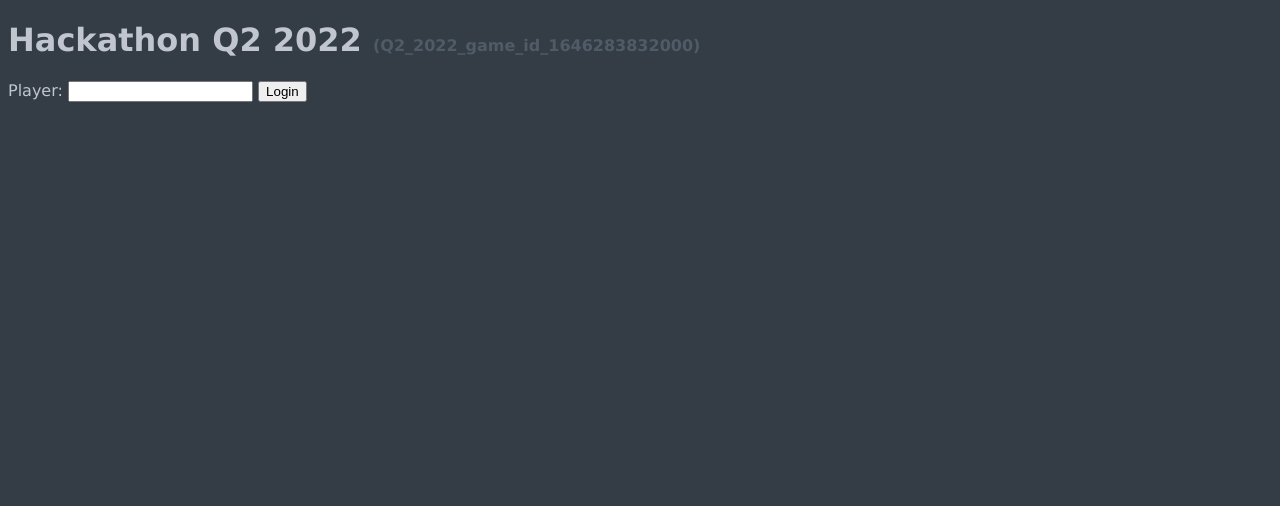
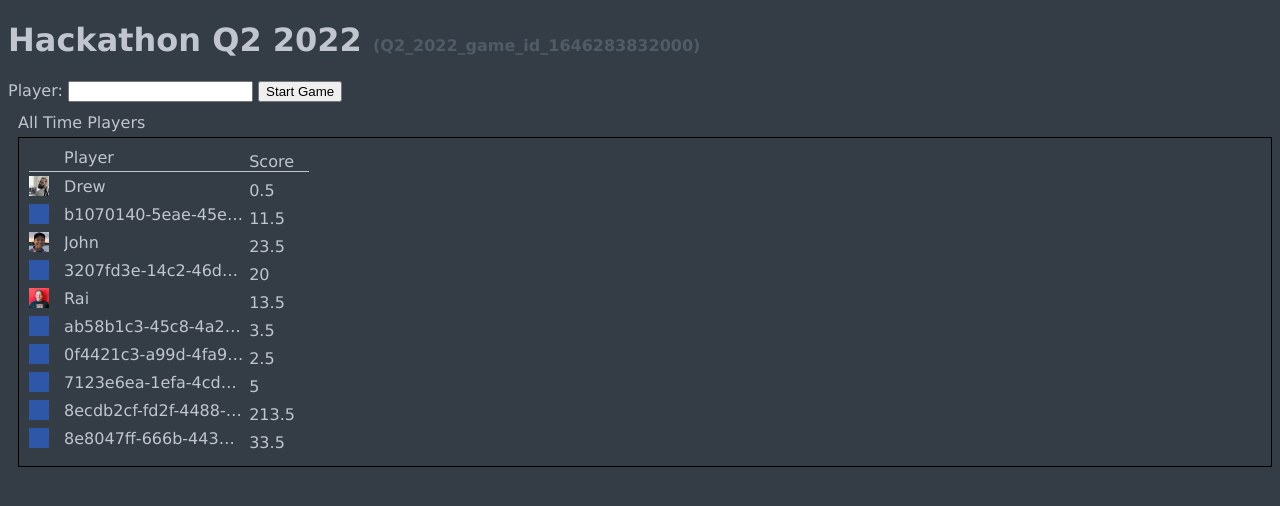
Before and after one commit to phairow/HackathonQ22022Frontend, a website: page index.html in a window 1280 px wide. Drawn offline with Linux system fonts and the light colour scheme.

Commit message:
general structure for leaderboard view

```diff
--- a/game/game.js
+++ b/game/game.js
@@ -52,4 +52,4 @@ class Game {
   }
 }
 
-window.game = new Game();
+window.Game = Game;
--- a/game/leaderboard.js
+++ b/game/leaderboard.js
@@ -1,3 +1,56 @@
+let leaders = [
+  {
+      'playerId': 'drew',
+      'score': 0.5,
+      'gameInstanceId': 'bd1d4463-e995-4f5b-ba77-61aac21f9f3b'
+  },
+  {
+      'playerId': 'b1070140-5eae-45e0-bca3-ff9c1b93dd01',
+      'score': 11.5,
+      'gameInstanceId': 'bd1d4463-e995-4f5b-ba77-61aac21f9f3b'
+  },
+  {
+      'playerId': 'john',
+      'score': 23.5,
+      'gameInstanceId': 'bd1d4463-e995-4f5b-ba77-61aac21f9f3b'
+  },
+  {
+      'playerId': '3207fd3e-14c2-46d7-b672-736cbb8380f4',
+      'score': 20.0,
+      'gameInstanceId': 'bd1d4463-e995-4f5b-ba77-61aac21f9f3b'
+  },
+  {
+      'playerId': 'rai',
+      'score': 13.5,
+      'gameInstanceId': 'bd1d4463-e995-4f5b-ba77-61aac21f9f3b'
+  },
+  {
+      'playerId': 'ab58b1c3-45c8-4a2a-971e-c5be741a9b42',
+      'score': 3.5,
+      'gameInstanceId': 'bd1d4463-e995-4f5b-ba77-61aac21f9f3b'
+  },
+  {
+      'playerId': '0f4421c3-a99d-4fa9-a5be-da96051f6b57',
+      'score': 2.5,
+      'gameInstanceId': 'bd1d4463-e995-4f5b-ba77-61aac21f9f3b'
+  },
+  {
+      'playerId': '7123e6ea-1efa-4cda-95f3-72ef1467a04b',
+      'score': 5.0,
+      'gameInstanceId': 'bd1d4463-e995-4f5b-ba77-61aac21f9f3b'
+  },
+  {
+      'playerId': '8ecdb2cf-fd2f-4488-84df-0b1c5a656e9f',
+      'score': 213.5,
+      'gameInstanceId': 'bd1d4463-e995-4f5b-ba77-61aac21f9f3b'
+  },
+  {
+      'playerId': '8e8047ff-666b-4435-b3f0-3cc571eace62',
+      'score': 33.5,
+      'gameInstanceId': 'bd1d4463-e995-4f5b-ba77-61aac21f9f3b'
+  }
+];
+
 class Leaderboard {
 
   constructor () {
@@ -5,7 +58,8 @@ class Leaderboard {
     this.players = [];
   }
 
-  start (board, gameInstanceId, uuid, pubnub) {
+  start (board, gameInstanceId, uuid, pubnub, channel) {
+    this.channel = channel;
     this.pubnub = pubnub;
     this.uuid = uuid;
     this.gameInstanceId = gameInstanceId;
@@ -15,20 +69,70 @@ class Leaderboard {
   }
 
   update () {
-    this.board.html(`
-      <div>
-        leader board
-      </div>
-    `);
+    this.board.append(`
+      <div class="board_${gameInstanceId}">
+        <div class="leaderboard-row leaderboard-header">
+          <div class="leaderboard-column-pic">
+
+          </div>
+          <div class="leaderboard-column-name">
+            Player
+          </div>
+          <div class="leaderboard-column-score">
+            Score
+          </div>
+        </div>
+      </div>`);
+
+    let boardView = this.board.children(`.board_${gameInstanceId}`)
+
+    leaders
+      .sort((a, b) => {
+        if ( a.points < b.points ){
+          return -1;
+        }
+        if ( a.points > b.points ){
+          return 1;
+        }
+        return 0;
+      })
+      .forEach((player) => {
+        boardView.append(this.getRow(player))
+      });
   }
 
-  getProfilePic(uuid) {
-    if ([ 'john', 'drew', 'rai' ]) {
-      return uuid;
-    } else {
-      return 'box';
+  getRow(player) {
+    let profile = this.getProfile(player.playerId);
+
+    return `
+      <div class="leaderboard-row">
+      <div class="leaderboard-column-pic">
+        <img style="width:20px" src="/game/profile/${profile.playerPic}"/>
+      </div>
+      <div class="leaderboard-column-name">
+        ${profile.playerName}
+      </div>
+      <div class="leaderboard-column-score">
+        ${player.score}
+      </div>
+      </div>
+    `;
+  }
+
+  getProfile(uuid) {
+    let playerName = uuid;
+    let playerPic = 'box.png';
+
+    if ([ 'john', 'drew', 'rai' ].includes(uuid)) {
+      playerName = uuid.charAt(0).toUpperCase() + uuid.slice(1);
+      playerPic = `${uuid}.jpeg`;
     }
+
+    return {
+      playerName,
+      playerPic,
+    };
   }
 }
 
-window.leaderboard = new Leaderboard();
+window.Leaderboard = Leaderboard;
--- a/index.html
+++ b/index.html
@@ -22,52 +22,71 @@
         <form action="javascript:() => false;">
           Player:
           <input id="username" type="text"/>
-          <button type="submit" onclick="login();">Login</button>
+          <button type="submit" onclick="login();">Start Game</button>
         </form>
       </div>
       <div id="loggedin-view" class="fixed" style="display:none";>
         Player: <span id="loggedin-user"></span>
-        <button type="submit" onclick="logout();">Exit</button>
+        <button type="submit" onclick="logout();">Leave Game</button>
       </div>
     </div>
-    <div id="game-container" class="container" style="display:none;">
-      <div id="game-view" class="fixed"></div>
-      <div id="leaderboard-view" class="flex-item">Leader</div>
+    <div class="container">
+      <div id="game-container" class="container flex-item" style="display:none;">
+        <div id="game-view" class="fixed"></div>
+        <div id="leaderboard-container" class="container-column flex-item">
+          Current Players
+          <div id="leaderboard-view" class="flex-item"></div>
+        </div>
+      </div>
+      <div id="leaderboard-global-container" class="container-column flex-item">
+        All Time Players
+        <div id="leaderboard-global-view" class="flex-item"></div>
+      </div>
     </div>
     <script>
-      let gameInstanceId = "Q2_2022_game_id_" + Date.now();
-      let publishKey = "myPublishKey";
-      let subscribeKey = "mySubscribeKey";
-
-      let pubnub = new PubNub({
-        publishKey : "myPublishKey",
-        subscribeKey : "mySubscribeKey",
-        uuid: "__UUID__",
-      });
-
+      let gameInstanceId = `Q2_2022_game_id_${Date.now()}`;
+      let gameChannel = `scores-${gameInstanceId}`;
+      let leaderboardChannel = `leaderboard-${gameInstanceId}-points`;
+      let leaderboardGlobalChannel = `leaderboard-points`;
+      let publishKey = 'myPublishKey';
+      let uuid = '__UUID__';
+      let subscribeKey = 'mySubscribeKey';
       let loginView = $('#login-view');
       let loggedinView = $('#loggedin-view');
       let loggedinUser= $('#loggedin-user');
       let gameContainer = $('#game-container');
       let gameView = $('#game-view');
       let leaderboardView = $('#leaderboard-view');
+      let leaderboardGlobalView = $('#leaderboard-global-view');
       let gameInstanceView = $('#game-instance');
       let userNameTextBox = $('#username');
 
       gameInstanceView.text(`(${gameInstanceId})`);
 
+      let pubnub = new PubNub({
+        publishKey,
+        subscribeKey,
+        uuid,
+      });
+
+      let game = new Game();
+      let leaderboard = new Leaderboard();
+      let leaderboardGlobal = new Leaderboard();
+
+      leaderboardGlobal.start(leaderboardGlobalView, gameInstanceId, uuid, pubnub, leaderboardGlobalChannel);
+
       function login() {
         let username = userNameTextBox.val();
 
         if (username.length < 1) {
-          alert('user name required');
+          alert('Player name required');
         } else {
           startGame(username);
         }
       }
 
       function logout() {
-        userNameTextBox.val("");
+        userNameTextBox.val('');
 
         stopGame();
       }
@@ -79,8 +98,8 @@
 
         loggedinUser.text(uuid);
 
-        game.start(gameView, gameInstanceId, uuid, pubnub);
-        leaderboard.start(leaderboardView, gameInstanceId, uuid, pubnub);
+        game.start(gameView, gameInstanceId, uuid, pubnub, gameChannel);
+        leaderboard.start(leaderboardView, leaderboardGlobalView, gameInstanceId, uuid, pubnub, leaderboardChannel);
       }
 
       function stopGame() {
--- a/static/index.css
+++ b/static/index.css
@@ -11,14 +11,18 @@ html {
   border-color: transparent;
 }
 
-#leaderboard-view {
+#leaderboard-container, #leaderboard-global-container{
+  margin-left: 10px;
+  margin-top: 1px;
+  margin-bottom: 1px;
+}
+
+#leaderboard-view, #leaderboard-global-view {
   display: inline-flex;
   border-width: 1px;
   border-style: solid;
   border-color: black;
-  margin-left: 10px;
-  margin-top: 1px;
-  margin-bottom: 1px;
+  margin-top: 5px;
   padding: 10px;
 }
 
@@ -35,8 +39,43 @@ html {
   font-weight: bold;
 }
 
-.container{
+.leaderboard-header {
+  border-width: 1px;
+  border-bottom-style: solid;
+  border-color: #c0c5ce;
+}
+
+.leaderboard-row {
+  margin-bottom: 4px;
+}
+
+.leaderboard-column-pic {
+  display: inline-block;
+  width: 30px;
+}
+
+.leaderboard-column-name {
+  display: inline-block;
+  width: 180px;
+  max-width: 180px;
+  overflow: hidden;
+  text-overflow: ellipsis;
+  white-space: nowrap;
+}
+
+
+.leaderboard-column-score {
+  display: inline-block;
+  width: 60px;
+}
+
+.container {
   display: flex;
+}
+
+.container-column {
+  display: flex;
+  flex-direction: column;
 }
 
 .fixed{
```
Also changed, not shown: game/profile/rai.jpeg (renamed from game/profile/rai.png).
